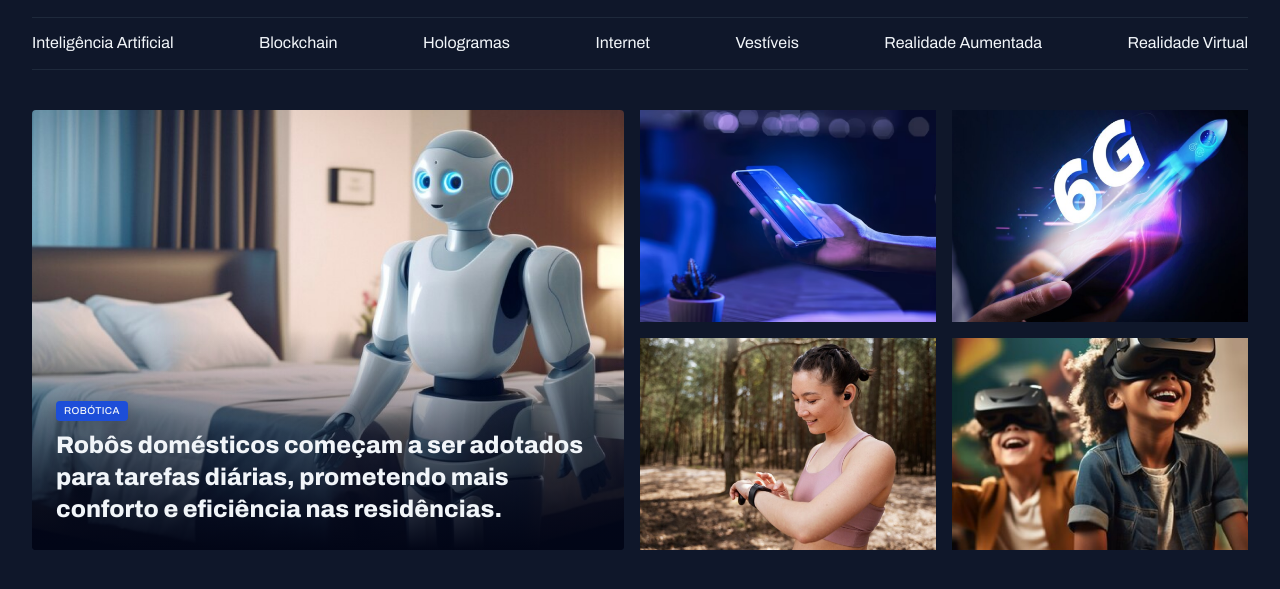
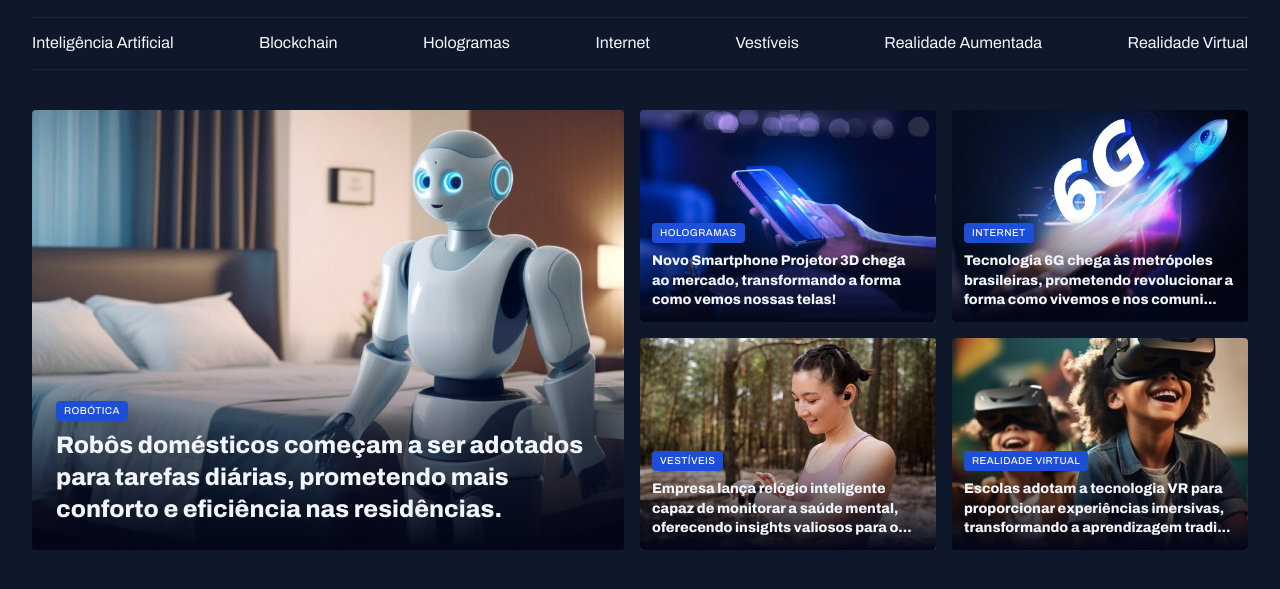
Before and after one commit to MatheusCardoso7/portaldenoticias, a plain HTML site: page index.html in a window 1280 px wide. Shown: the part 45-634 px from the top of the page. Drawn offline with Linux system fonts and the light colour scheme.

Commit message:
Finalizando a sessão destaques

```diff
--- a/Styles/sections.css
+++ b/Styles/sections.css
@@ -22,6 +22,10 @@
 
     padding: 24px;
 
+    &:has(.text-lg) {
+      padding: 12px;
+    }
+
     h2 {
       margin-top: 8px;
     }
--- a/index.html
+++ b/index.html
@@ -41,25 +41,80 @@
     <main class="container grid">
       <section id="featured" class="grid grid-flow-column gap-16">
         <figure class="card">
-          <img src="assets/images/Image 01.png" alt="" />
+          <img
+            src="assets/images/Image 01.png"
+            alt="Robôs domésticos começam a ser adotados para tarefas diárias,
+              prometendo mais conforto e eficiência nas residências."
+          />
           <figcaption>
             <span class="content-tag">robótica</span>
-            <h2 class="text-2xl">Robôs domésticos começam a ser adotados para tarefas diárias, prometendo mais conforto e eficiência nas residências.</h2>
+            <h2 class="text-2xl">
+              Robôs domésticos começam a ser adotados para tarefas diárias,
+              prometendo mais conforto e eficiência nas residências.
+            </h2>
           </figcaption>
         </figure>
         <div class="grid grid-cols-2 gap-16">
-          <div>
-            <img src="assets/images/Image 02.png" alt="" />
-          </div>
-          <div>
-            <img src="assets/images/Image 03.png" alt="" />
-          </div>
-          <div>
-            <img src="assets/images/Image 04.png" alt="" />
-          </div>
-          <div>
-            <img src="assets/images/Image 05.png" alt="" />
-          </div>
+          <figure class="card">
+            <img
+              src="assets/images/Image 02.png"
+              alt="Novo Smartphone Projetor 3D chega ao mercado, transformando a
+                forma como vemos nossas telas!"
+            />
+
+            <figcaption>
+              <span class="content-tag">Hologramas</span>
+              <h2 class="text-lg">
+                Novo Smartphone Projetor 3D chega ao mercado, transformando a
+                forma como vemos nossas telas!
+              </h2>
+            </figcaption>
+          </figure>
+          <figure class="card">
+            <img
+              src="assets/images/Image 03.png"
+              alt="Tecnologia 6G chega às metrópoles brasileiras, prometendo
+                revolucionar a forma como vivemos e nos comunicamos."
+            />
+
+            <figcaption>
+              <span class="content-tag">Internet</span>
+              <h2 class="text-lg">
+                Tecnologia 6G chega às metrópoles brasileiras, prometendo
+                revolucionar a forma como vivemos e nos comuni...
+              </h2>
+            </figcaption>
+          </figure>
+          <figure class="card">
+            <img
+              src="assets/images/Image 04.png"
+              alt="Empresa lança relógio inteligente capaz de monitorar a saúde
+                mental, oferecendo insights valiosos para o bem-estar pessoal."
+            />
+
+            <figcaption>
+              <span class="content-tag">Vestíveis</span>
+              <h2 class="text-lg">
+                Empresa lança relógio inteligente capaz de monitorar a saúde
+                mental, oferecendo insights valiosos para o...
+              </h2>
+            </figcaption>
+          </figure>
+          <figure class="card">
+            <img
+              src="assets/images/Image 05.png"
+              alt="  Escolas adotam a tecnologia VR para proporcionar experiências
+                imersivas, transformando a aprendizagem tradicional."
+            />
+
+            <figcaption>
+              <span class="content-tag">Realidade Virtual</span>
+              <h2 class="text-lg">
+                Escolas adotam a tecnologia VR para proporcionar experiências
+                imersivas, transformando a aprendizagem tradi...
+              </h2>
+            </figcaption>
+          </figure>
         </div>
       </section>
     </main>
```
